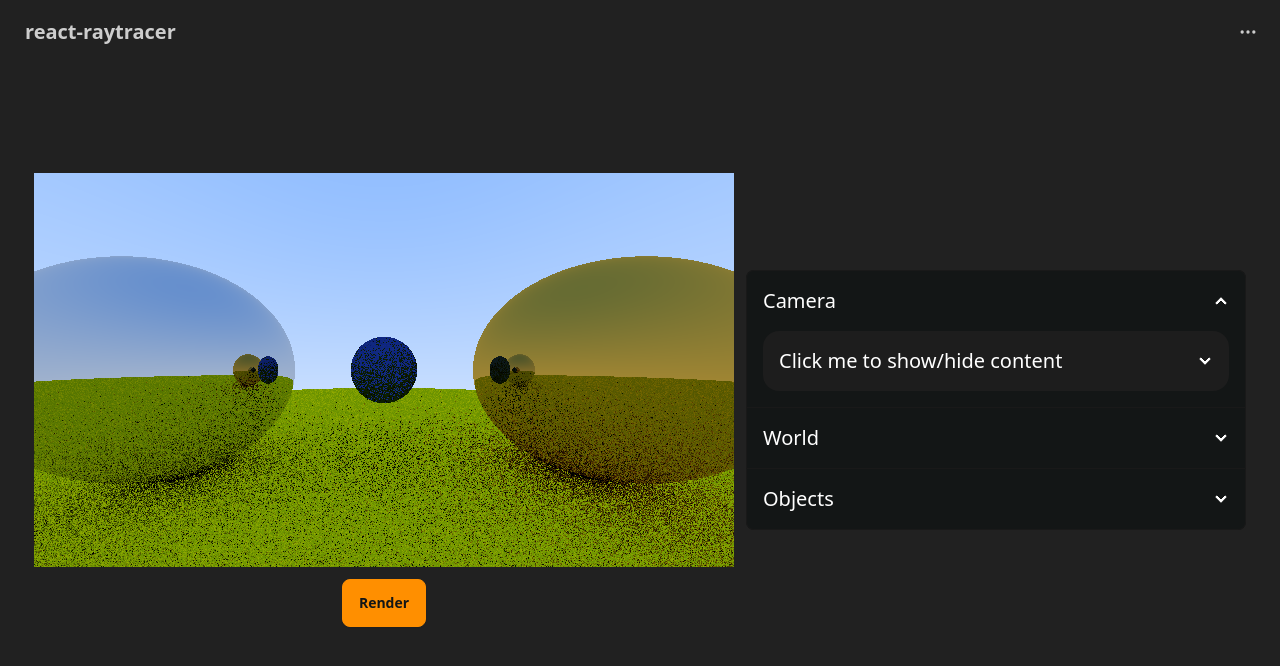
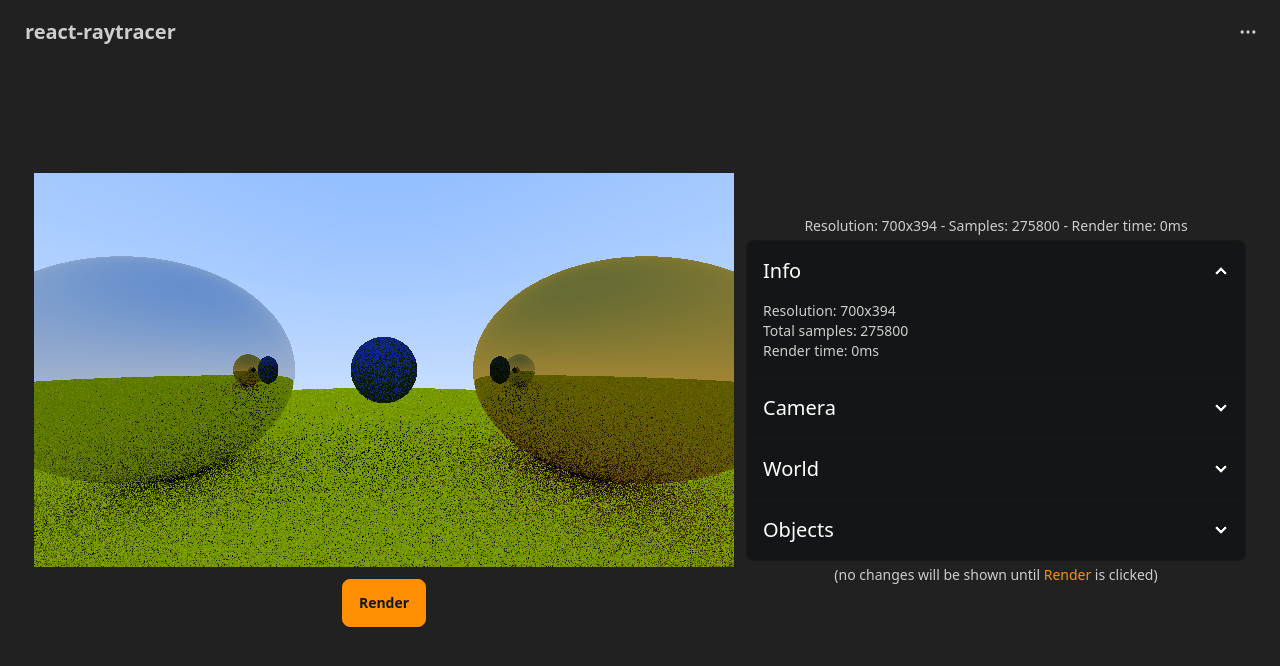
Before and after one commit to connor-ms/react-raytracer, a React (Vite) app: page / in a window 1280 px wide. Shown: the top 666 px of the page. Built offline with nearby package versions, Linux system fonts and the light colour scheme.

Commit message:
Some settings implemented (super ugly for now)

```diff
--- a/src/App.tsx
+++ b/src/App.tsx
@@ -1,14 +1,25 @@
+import { useState } from 'react';
 import Canvas from './components/Canvas'
 import Navbar from './components/Navbar'
 import Settings from './components/Settings'
+import { Renderer } from './util/render';
 
 export default function App() {
+  const [renderer] = useState(() => new Renderer());
+  const [renderCount, setRenderCount] = useState(0);
+
+  const handleRender = (ctx: CanvasRenderingContext2D) => {
+    renderer.buildFrame(ctx);
+
+    setRenderCount(renderCount + 1);
+  }
+
   return (
     <>
       <Navbar />
       <div className="flex flex-wrap items-center gap-3 justify-center min-h-[calc(100vh-128px)]">
-        <Canvas />
-        <Settings />
+        <Canvas renderer={renderer} onRender={handleRender} />
+        <Settings renderer={renderer} renderCount={renderCount} />
       </div>
     </>
   )
--- a/src/components/Canvas.tsx
+++ b/src/components/Canvas.tsx
@@ -1,23 +1,25 @@
 import React, { useEffect, useRef } from 'react';
 import { Renderer } from '../util/render';
 
-const Canvas: React.FC = () => {
+interface CanvasProps {
+    renderer: Renderer;
+    onRender: (ctx: CanvasRenderingContext2D) => void;
+}
+
+const Canvas: React.FC<CanvasProps> = ({ renderer, onRender }) => {
     const canvasRef = useRef<HTMLCanvasElement | null>(null);
-    const renderer = new Renderer();
 
     const render = () => {
         const canvas = canvasRef.current;
         if (canvas) {
             const ctx = canvas.getContext('2d');
             if (ctx) {
-                renderer.buildFrame(ctx);
+                onRender(ctx);
             }
         }
     };
 
-    useEffect(() => {
-        render();
-    })
+    useEffect(render, []);
 
     return (
         <div className={`flex flex-col items-center w-[${renderer.cam.imageWidth}px]`}>
--- a/src/components/Settings.tsx
+++ b/src/components/Settings.tsx
@@ -1,35 +1,76 @@
-export default function Settings() {
+import { useState } from "react";
+import { Renderer } from "../util/render";
+
+interface SettingsProps {
+    renderer: Renderer;
+    renderCount: number;
+}
+
+const Settings: React.FC<SettingsProps> = ({ renderer }) => {
+    const [_, setDummyState] = useState(false); // Dummy state to force rerender
+
     return (
-        <div className="bg-primary-content text-white rounded-lg w-[500px]">
+        <div>
+            <div className="text-center label-text">
+                Resolution: {renderer.cam.imageWidth}x{renderer.cam.imageHeight} - Samples: {renderer.cam.totalSamples()} - Render time: {renderer.frameTime}ms
+            </div>
+            <div className="bg-primary-content text-white rounded-lg w-[500px] my-1">
                 <div className="join join-vertical w-full">
                     <div className="collapse collapse-arrow join-item border-base-300 border">
-                    <input type="radio" name="my-accordion-4" defaultChecked />
+                        <input type="radio" name="accordian" defaultChecked />
+                        <div className="collapse-title text-xl font-medium">Info</div>
+                        <div className="collapse-content label-text">
+                            Resolution: {renderer.cam.imageWidth}x{renderer.cam.imageHeight}<br />
+                            Total samples: {renderer.cam.totalSamples()}<br />
+                            Render time: {renderer.frameTime}ms<br />
+                        </div>
+                    </div>
+                    <div className="collapse collapse-arrow join-item border-base-300 border">
+                        <input type="radio" name="accordian" />
                         <div className="collapse-title text-xl font-medium">Camera</div>
                         <div className="collapse-content">
-                        <div className="collapse collapse-arrow bg-base-200">
-                            <input type="checkbox" />
-                            <div className="collapse-title text-xl font-medium">Click me to show/hide content</div>
-                            <div className="collapse-content">
-                                <p>hello</p>
-                            </div>
+                            <div className="form-control label-text">
+                                <label className="label cursor-pointer">
+                                    <span className="label-text">Enable supersampling</span>
+                                    <input type="checkbox" className="toggle toggle-primary" onClick={() => { renderer.cam.superSample = !renderer.cam.superSample; }} defaultChecked={renderer.cam.superSample} />
+                                </label>
+                                <label className="input input-bordered flex items-center gap-1 h-10 label-text">
+                                    Samples per pixel:
+                                    <input type="number" min="1" className="grow" value={renderer.cam.samplesPerPixel} onChange={(event: React.ChangeEvent<HTMLInputElement>) => { renderer.cam.samplesPerPixel = Number.parseInt(event.target.value); setDummyState(prev => !prev) }} />
+                                </label>
+                                Fov: {renderer.cam.fov}&#176;
+                                <input type="range" min="1" max="179" value={renderer.cam.fov} className="range range-xs" onChange={(event: React.ChangeEvent<HTMLInputElement>) => { renderer.cam.fov = Number.parseInt(event.target.value); setDummyState(prev => !prev); console.log(renderer.cam.fov) }} />
                             </div>
                         </div>
                     </div>
                     <div className="collapse collapse-arrow join-item border-base-300 border">
-                    <input type="radio" name="my-accordion-4" />
+                        <input type="radio" name="accordian" />
                         <div className="collapse-title text-xl font-medium">World</div>
                         <div className="collapse-content">
                             <p>hello</p>
                         </div>
                     </div>
                     <div className="collapse collapse-arrow join-item border-base-300 border">
-                    <input type="radio" name="my-accordion-4" />
+                        <input type="radio" name="accordian" />
                         <div className="collapse-title text-xl font-medium">Objects</div>
+                        <div className="collapse-content">
+                            <div className="collapse collapse-arrow bg-base-200">
+                                <input type="checkbox" />
+                                <div className="collapse-title text-xl font-medium">Object 1</div>
                                 <div className="collapse-content">
                                     <p>hello</p>
                                 </div>
                             </div>
+                            <div className="text-center">
+                                <button className="btn btn-primary btn-xs mt-2" onClick={() => { alert("Yoohoo!") }}>+</button>
                             </div>
+                        </div>
+                    </div>
+                </div>
+            </div>
+            <div className="text-center label-text">(no changes will be shown until <a className="text-primary">Render</a> is clicked)</div>
         </div>
     );
 }
+
+export default Settings;
--- a/src/util/camera.ts
+++ b/src/util/camera.ts
@@ -18,7 +18,7 @@ export default class Camera {
     private pixelOrigin; // Location of pixel 0, 0
     private pixelDeltaU; // Offset to pixel to the right
     private pixelDeltaV; // Offset to pixel below
-    private samplesPerPixel;
+    public samplesPerPixel;
     private maxDepth;
 
     constructor(imageWidth: number, aspectRatio: number) {
@@ -31,8 +31,14 @@ export default class Camera {
 
         this.superSample = false;
         // Only used if supersampling is enabled
-        this.samplesPerPixel = 40;
+        this.samplesPerPixel = 10;
 
+        this.pixelOrigin = new Vec3();
+        this.pixelDeltaU = new Vec3();
+        this.pixelDeltaV = new Vec3();
+    }
+
+    public render(world: Hittable, imageData: ImageData) {
         let focalLength = 1;
         let theta = degreesToRadians(this.fov);
         let h = Math.tan(theta / 2);
@@ -50,9 +56,7 @@ export default class Camera {
         // Calculate the location of the upper left pixel.
         let viewportOrigin = this.center.subtract(new Vec3(0, 0, focalLength)).subtract(viewportU.divide(2)).subtract(viewportV.divide(2));
         this.pixelOrigin = viewportOrigin.add(this.pixelDeltaU.add(this.pixelDeltaV).divide(2));
-    }
 
-    public render(world: Hittable, imageData: ImageData) {
         for (let y = 0; y < this.imageHeight; y++) {
             for (let x = 0; x < this.imageWidth; x++) {
                 let pixelColor = new Vec3();
@@ -71,6 +75,10 @@ export default class Camera {
                 this.setPixel(imageData.data, x, y, pixelColor);
             }
         }
+    }
+
+    public totalSamples() {
+        return this.superSample ? this.imageWidth * this.imageHeight * this.samplesPerPixel : this.imageWidth * this.imageHeight;
     }
 
     private getRay(x: number, y: number) {
--- a/src/util/render.ts
+++ b/src/util/render.ts
@@ -9,10 +9,9 @@ export interface Settings {
 }
 
 export class Renderer {
-    private frameTime: number;
-
-    private world: HittableList;
+    public world: HittableList;
     public cam: Camera;
+    public frameTime: number;
 
     constructor() {
         this.frameTime = 0;
@@ -42,9 +41,8 @@ export class Renderer {
         this.cam.render(this.world, imageData);
 
         ctx.putImageData(imageData, 0, 0);
+        console.log(this.cam.fov);
 
         this.frameTime = performance.now() - startTime;
-
-        console.log(`Rendered in ${this.frameTime}ms`);
     }
 }
```
Lines whose indentation alone changed are shown as unchanged.
